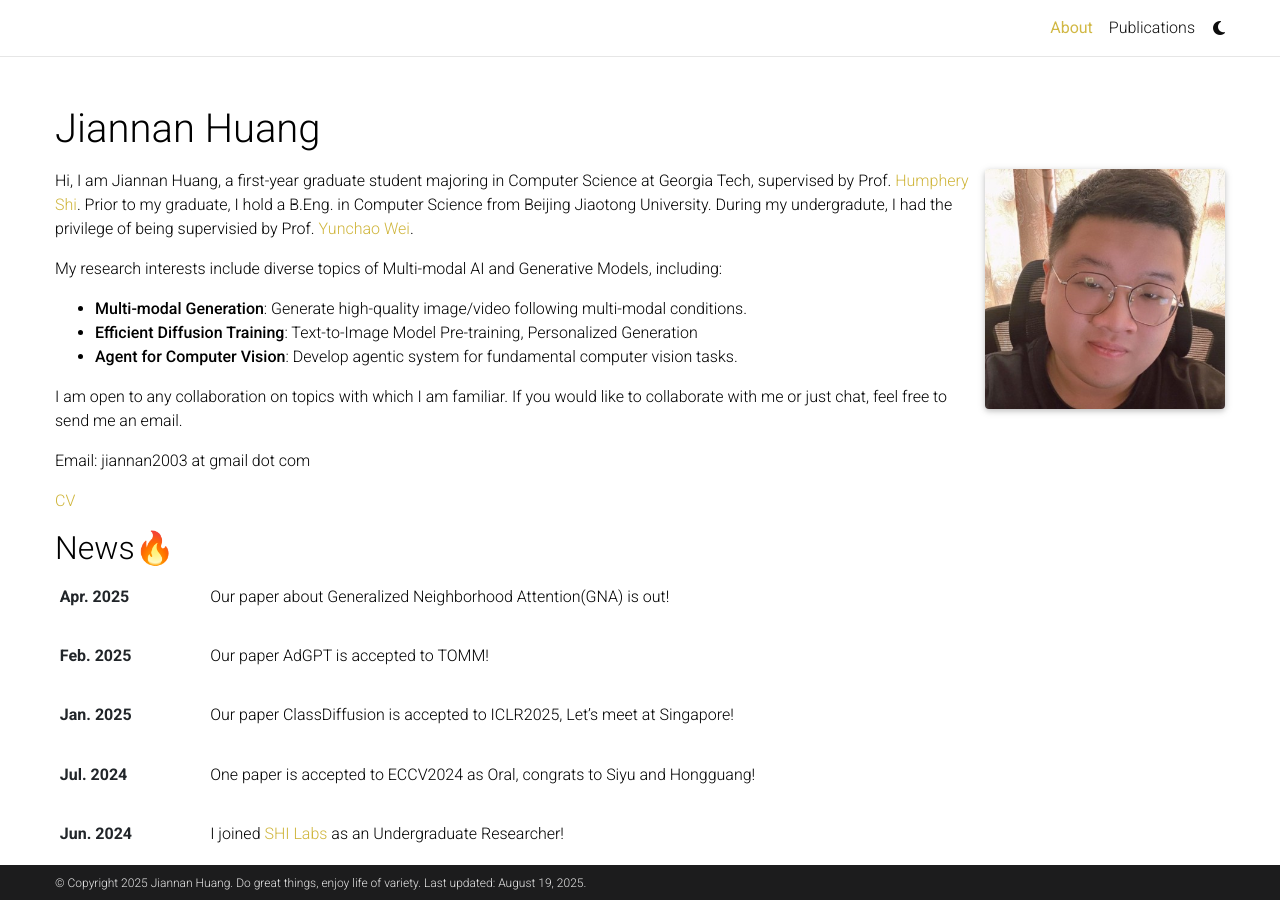
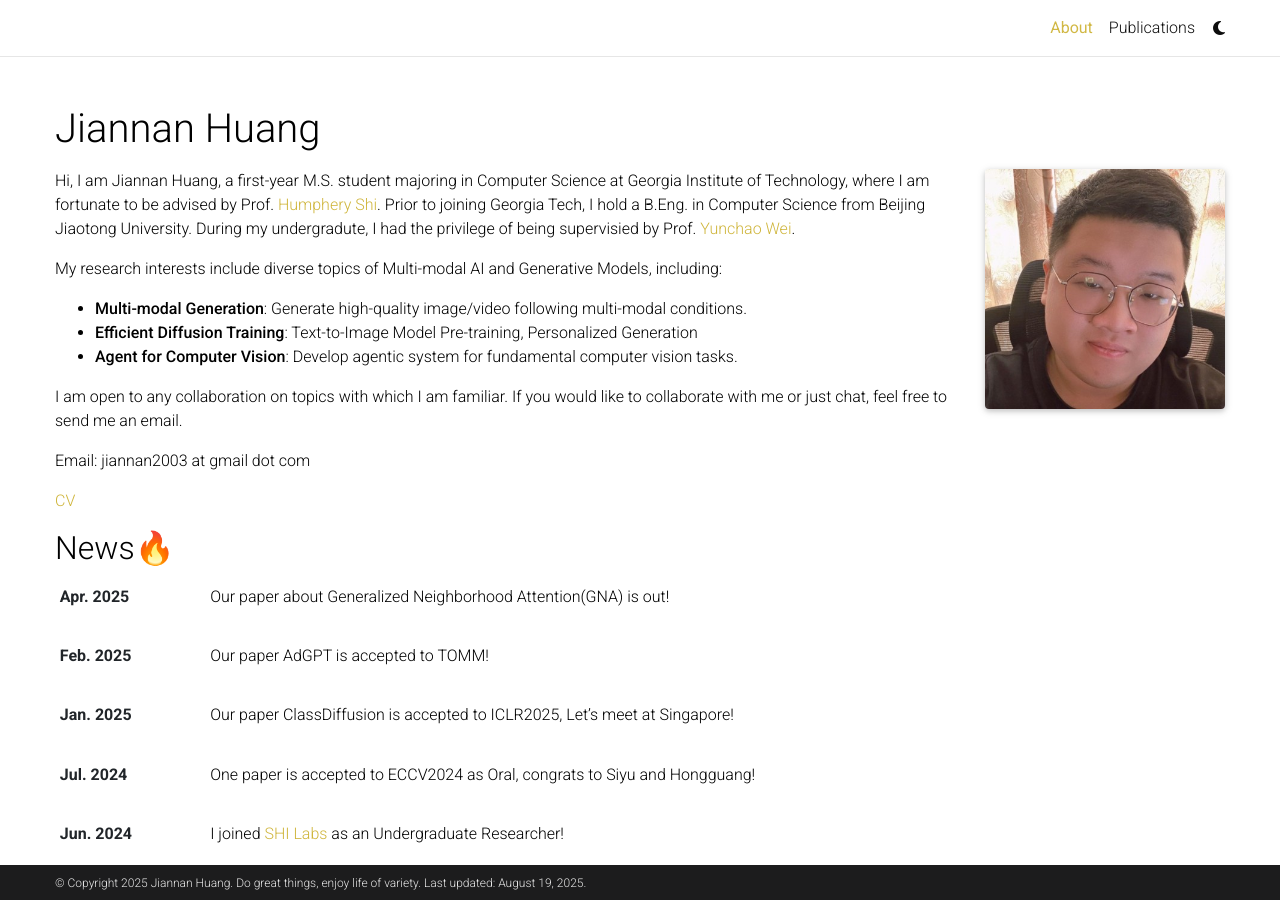
Before and after one commit to Rbrq03/Rbrq03.github.io, a Jekyll site: the page built from _pages/about.md, in a window 1280 px wide and 900 px high. Built offline with Jekyll 4.4.1, drawn with Linux system fonts in a browser that asks for light colours; full-size pictures stand in for the smaller copies a plugin makes; comment, search, counter and statistics services are not loaded; a style sheet for code colours, icons or effects is not loaded.

```diff
--- a/_pages/about.md
+++ b/_pages/about.md
@@ -19,7 +19,7 @@
 education: true
 ---
 
-Hi, I am Jiannan Huang, a first-year graduate student majoring in Computer Science at Georgia Tech, supervised by Prof. [Humphery Shi](https://www.humphreyshi.com/). Prior to my graduate, I hold a B.Eng. in Computer Science from Beijing Jiaotong University. During my undergradute, I had the privilege of being supervisied by Prof. [Yunchao Wei](https://weiyc.github.io).
+Hi, I am Jiannan Huang, a first-year M.S. student majoring in Computer Science at Georgia Institute of Technology, where I am fortunate to be advised by Prof. [Humphery Shi](https://www.humphreyshi.com/). Prior to joining Georgia Tech, I hold a B.Eng. in Computer Science from Beijing Jiaotong University. During my undergradute, I had the privilege of being supervisied by Prof. [Yunchao Wei](https://weiyc.github.io).
 
 <!-- My research interests include a wide range of Machine Learning and Multi-modal AI areas. Currently, I am focusing on the following specific topics:
 
```
